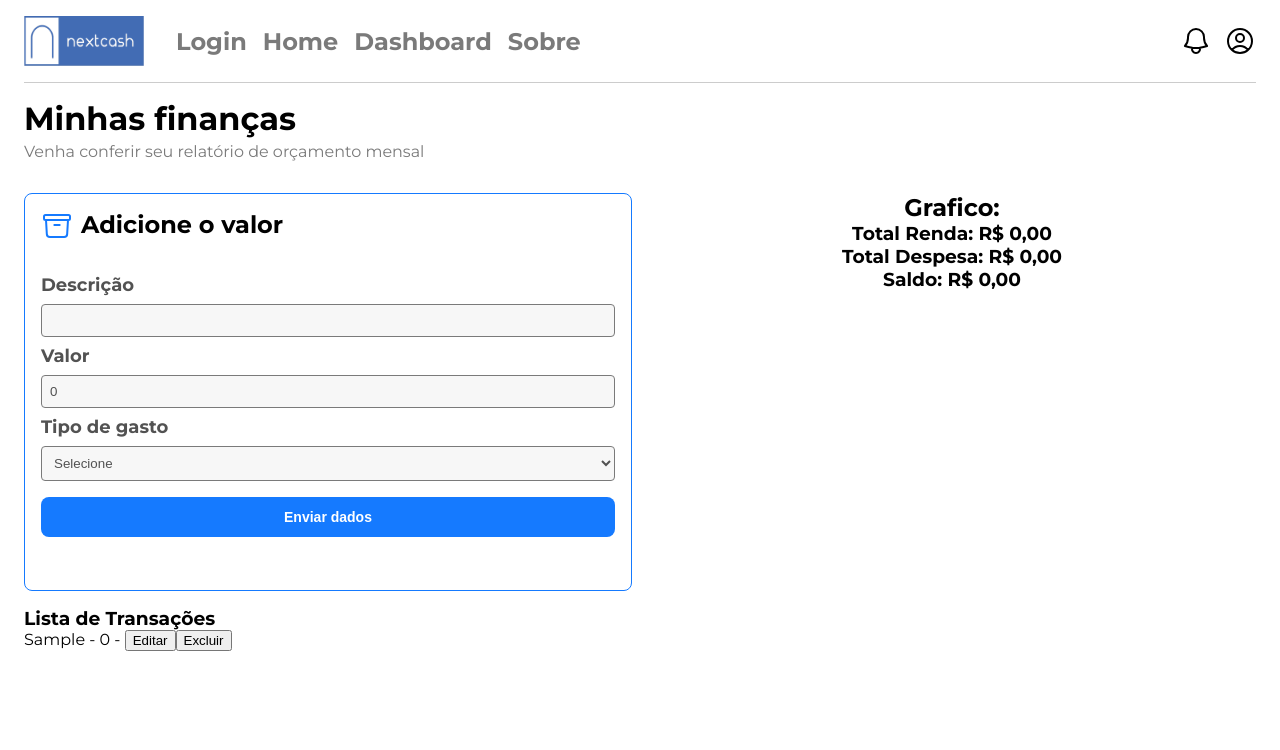
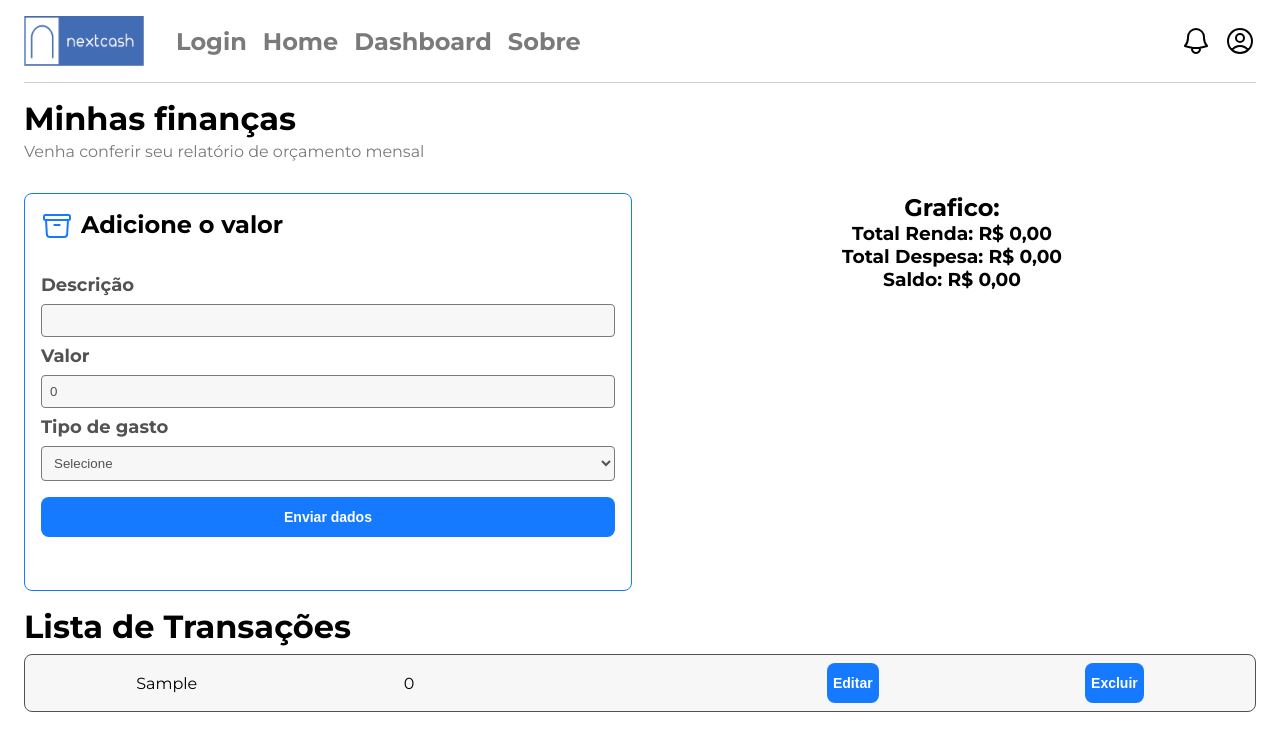
Before and after one commit to PauloDalberto/financas, a React (Create React App) app: page /dashboard in a window 1280 px wide. Both pictures are taken after typing "Sample" into the empty fields and a click on the button "Enviar dados". Shown: the top 750 px of the page. Built offline with nearby package versions, Linux system fonts and the light colour scheme.

Commit message:
refac: refac ui

```diff
--- a/src/components/grapich/Graphic.tsx
+++ b/src/components/grapich/Graphic.tsx
@@ -1,6 +1,5 @@
 import { useValueData } from '../../contexts/ExpenseContext';
 import { calculateTotals } from '../../utils/calculateTotals';
-import { formatCurrency } from '../../utils/formatCurrenct';
 import './graphic.css';
 import {
   PieChart,
@@ -11,7 +10,7 @@ import {
 } from 'recharts';
 
 export default function Graphic(){
-  const { addData, data } = useValueData();
+  const { data } = useValueData();
 
   const { totalIncome, totalExpense ,formattedTotalIncome, formattedTotalExpense, formattedTotalValue } = calculateTotals(data);
 
--- a/src/index.css
+++ b/src/index.css
@@ -62,5 +62,4 @@ ul, li {
   color: var(--c1);
   background-color: var(--a1);
   cursor: pointer;
-  margin-top: 16px;
 }
--- a/src/pages/dashboard/Dashboard.tsx
+++ b/src/pages/dashboard/Dashboard.tsx
@@ -95,14 +95,16 @@ export default function Dashboard() {
           <Graphic />
         </div>
 
-        <div>
+        <div className="transactions">
           <h3>Lista de Transações</h3>
-          <ul>
+          <ul className="transactions-list">
             {data.map((item, index) => (
               <li key={index}>
-                <span>{item.description} - {item.value} - {item.typeSpent}</span>
-                <button onClick={() => handleEdit(index)}>Editar</button>
-                <button onClick={() => handleDelete(index)}>Excluir</button>
+                <span>{item.description}</span>
+                <span>{item.value}</span>
+                <span>{item.typeSpent}</span>
+                <button className="button" onClick={() => handleEdit(index)}>Editar</button>
+                <button className="button" onClick={() => handleDelete(index)}>Excluir</button>
               </li>
             ))}
           </ul>
--- a/src/pages/dashboard/dashboard.css
+++ b/src/pages/dashboard/dashboard.css
@@ -74,3 +74,28 @@
   font-size: 1.125rem;
   margin-block: 8px;
 }
+
+.add-form select{
+  margin-bottom: 16px;
+}
+
+.transactions{
+  grid-column: 1/3;
+  display: flex;
+  flex-direction: column;
+  gap: 8px;
+}
+
+.transactions h3{
+  font-size: 2rem;
+}
+
+.transactions-list li{
+  display: flex;
+  justify-content: space-around;
+  border-radius: 8px;
+  border: 1px solid var(--c10);
+  align-items: center;
+  padding: 8px;
+  background-color: var(--c2);
+}
--- a/src/pages/login/Login.tsx
+++ b/src/pages/login/Login.tsx
@@ -25,7 +25,7 @@ export default function Login(){
           <input type="text" name="login" placeholder="Noobmaster69" onChange={(e) => setLoginInput(e.target.value)} required/>
 
           <label htmlFor="password">Senha</label>
-          <input type="password" name="password" placeholder="senha123" required/>
+          <input type="password" name="password" id='password' placeholder="senha123" required/>
 
           <button type='submit' className='button' >Entrar</button>
         </form>
--- a/src/pages/login/login.css
+++ b/src/pages/login/login.css
@@ -48,3 +48,7 @@
   font-size: 1.125rem;
   margin-block: 8px;
 }
+
+#password{
+  margin-bottom: 16px;
+}
--- a/src/utils/calculateTotals.ts
+++ b/src/utils/calculateTotals.ts
@@ -1,6 +1,5 @@
 import { ValueData } from "../contexts/ExpenseContext";
 import { formatCurrency } from "./formatCurrenct";
-
 
 export const calculateTotals = (data: ValueData[]) => {
   const totalIncome = data.filter(item => item.typeSpent === "Renda")
```
